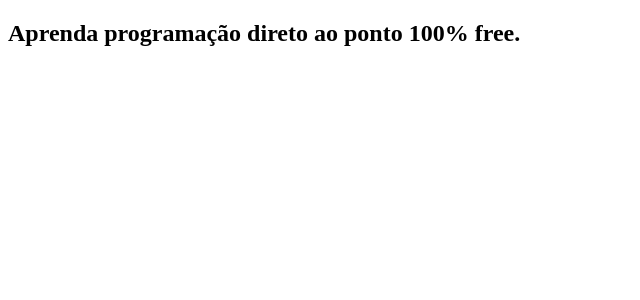
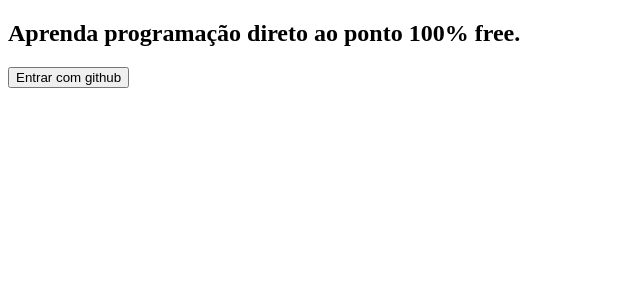
Before and after one commit to jefferson1104/blogDeveloper-nextjs, a Next.js app: page / in a window 1280 px wide. Shown: the top 300 px of the page, without its empty margins (0-640 px from the left). Built offline with nearby package versions, Linux system fonts and the light colour scheme; no server answers.

Commit message:
firebase config, githubauth, contextApi

```diff
--- /dev/null
+++ b/contexts/AuthContext.js
@@ -0,0 +1,53 @@
+import { createContext, useState } from 'react';
+import Router from 'next/router';
+import firebase from '../lib/firebase';
+
+const AuthContext = createContext();
+
+export function AuthProvider({ children }) {
+  const [user, setUser] = useState(null);
+  const [loading, setLoading] = useState(true);
+
+  const signin = () => {
+    try {
+      setLoading(true);
+      return firebase
+        .auth()
+        .signInWithPopup(new firebase.auth.GithubAuthProvider())
+        .then((response) => {
+          setUser(response.user);
+          Router.push('/dashboard');
+        });
+    } finally {
+      setLoading(false);
+    }
+  }
+
+  const signout = () => {
+    try {
+      Router.push('/');
+
+      return firebase
+        .auth()
+        .signOut()
+        .then(() => setUser(false));
+    } finally {
+      setLoading(false);
+    }
+  }
+
+  return (
+    <AuthContext.Provider value={{
+      user,
+      loading,
+      signin,
+      signout
+    }}>
+      {children}
+    </AuthContext.Provider>
+  )
+}
+
+export const AuthConsumer =  AuthContext.Consumer;
+
+export default AuthContext;
--- /dev/null
+++ b/hooks/useAuth.js
@@ -0,0 +1,6 @@
+import { useContext } from 'react';
+import AuthContext from '../contexts/AuthContext';
+
+const useAuth = () => useContext(AuthContext);
+
+export default useAuth;
--- a/lib/firebase.js
+++ b/lib/firebase.js
@@ -6,7 +6,7 @@ if (!firebase.apps.length) {
     apiKey: process.env.NEXT_PUBLIC_FIREBASE_API_KEY,
     authDomain: process.env.NEXT_PUBLIC_FIREBASE_AUTH_DOMAIN,
     projectId: process.env.NEXT_PUBLIC_FIREBASE_PROJECT_ID,
-  });
+  })
 }
 
 export default firebase;
--- a/package.json
+++ b/package.json
@@ -9,7 +9,7 @@
     "lint": "next lint"
   },
   "dependencies": {
-    "firebase": "^9.0.2",
+    "firebase": "^8.3.1",
     "next": "11.1.2",
     "react": "17.0.2",
     "react-dom": "17.0.2"
--- a/pages/_app.js
+++ b/pages/_app.js
@@ -1,5 +1,11 @@
+import { AuthProvider } from "../contexts/AuthContext"
+
 function MyApp({ Component, pageProps }) {
-  return <Component {...pageProps} />
+  return (
+    <AuthProvider>
+      <Component {...pageProps} />
+    </AuthProvider>
+  )
 }
 
 export default MyApp
--- a/pages/index.js
+++ b/pages/index.js
@@ -1,9 +1,17 @@
+import useAuth from '../hooks/useAuth';
+
 export default function Home() {
+  const { user, signin } = useAuth();
+  console.log('USER', user);
+
   return (
     <div>
       <h2>
         Aprenda programação direto ao ponto 100% free.
       </h2>
+      <button onClick={() => signin()}>
+        Entrar com github
+      </button>
     </div>
   )
 }
```
Also changed, not shown: pages/dashboard.js (added, +7 -0 lines), 1 other file (tests, documents, lock files or other folders).
